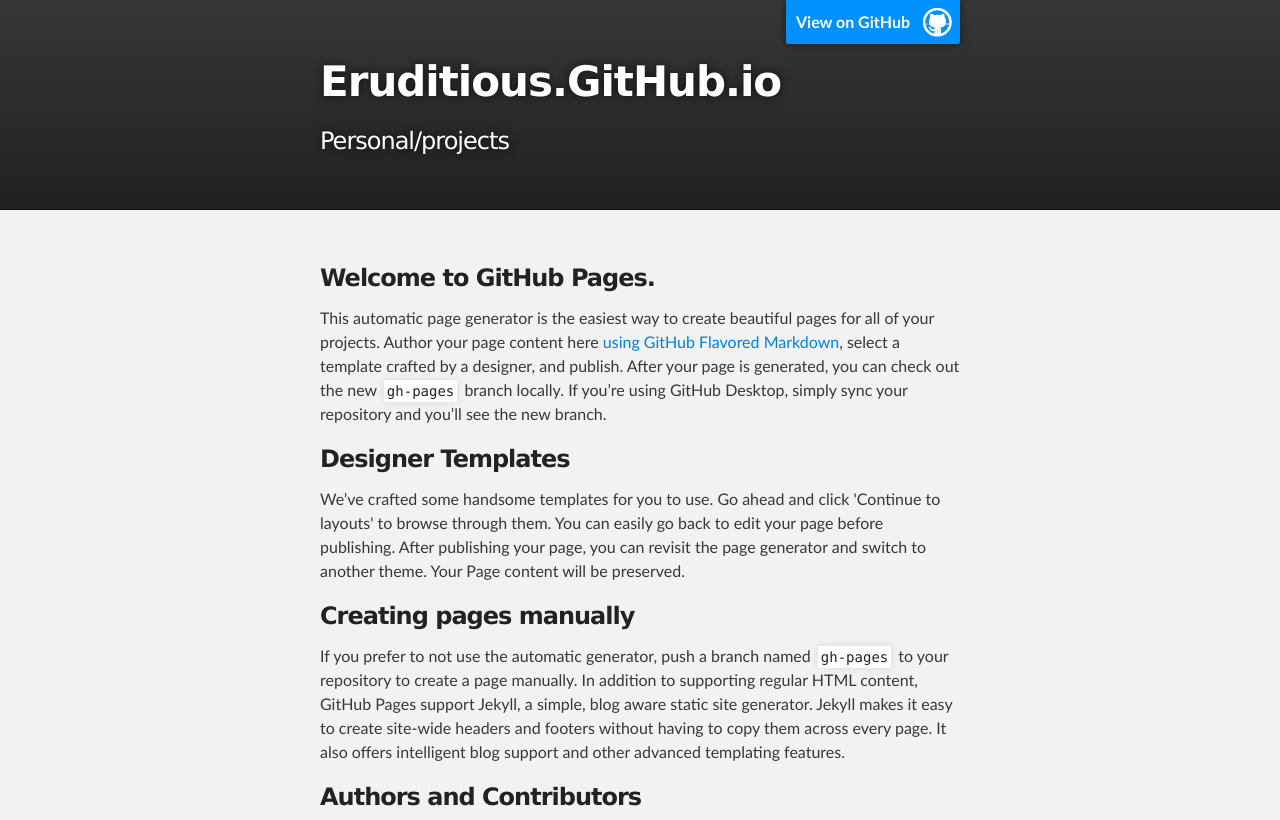
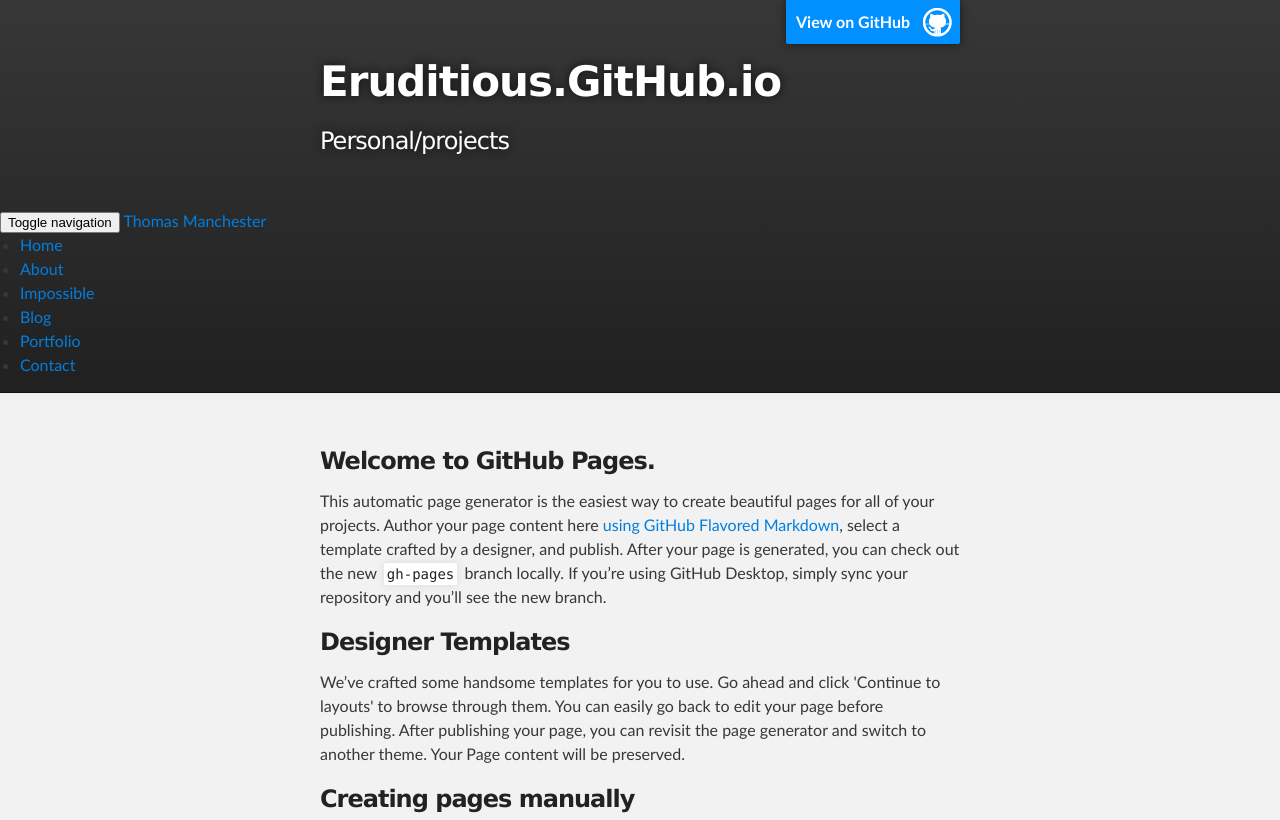
Before and after one commit to Eruditious/Eruditious.github.io, a plain HTML site: page index.html in a window 1280 px wide. Shown: the top 820 px of the page. Drawn offline with Linux system fonts and the light colour scheme.

Commit message:
This is a test

```diff
--- a/index.html
+++ b/index.html
@@ -22,6 +22,34 @@
           <h2 id="project_tagline">Personal/projects</h2>
 
         </header>
+        <nav class="navbar navbar-default navbar-fixed-top">
+      <div class="container-fluid">
+        <!--Brand and toggle display will correct for mobile displays..-->
+
+        <div class="navbar-header">
+          <button type="button" class="navbar-toggle collapsed" data-toggle="collapse" data-target="#bs-example-navbar-collapse-1" aria-expanded="false">
+            <span class="sr-only">Toggle navigation</span>
+            <span class="icon-bar"></span>
+            <span class="icon-bar"></span>
+            <span class="icon-bar"></span>
+          </button>
+          <a class="navbar-brand" href="#" target="_blank">Thomas Manchester</a>
+        </div>
+
+      <div class="collapse navbar-collapse" id="bs-example-navbar-collapse-1">
+        <ul class="nav navbar-nav navbar-right">
+          <li class="active"><a href="#home">Home</a></li>
+          <li> <a href="#about">About</a> </li>
+          <li> <a href="#impossible">Impossible</a> </li>
+          <li> <a href="#blog" ng-click="loadBlogPosts()">Blog</a></li>
+          <li> <a href="#portfolio">Portfolio</a> </li>
+          <li> <a href="#contact">Contact</a> </li>
+        </ul>
+      </div>
+      </div>
+      </div>
+    </nav>
+
     </div>
 
     <!-- MAIN CONTENT -->
```
